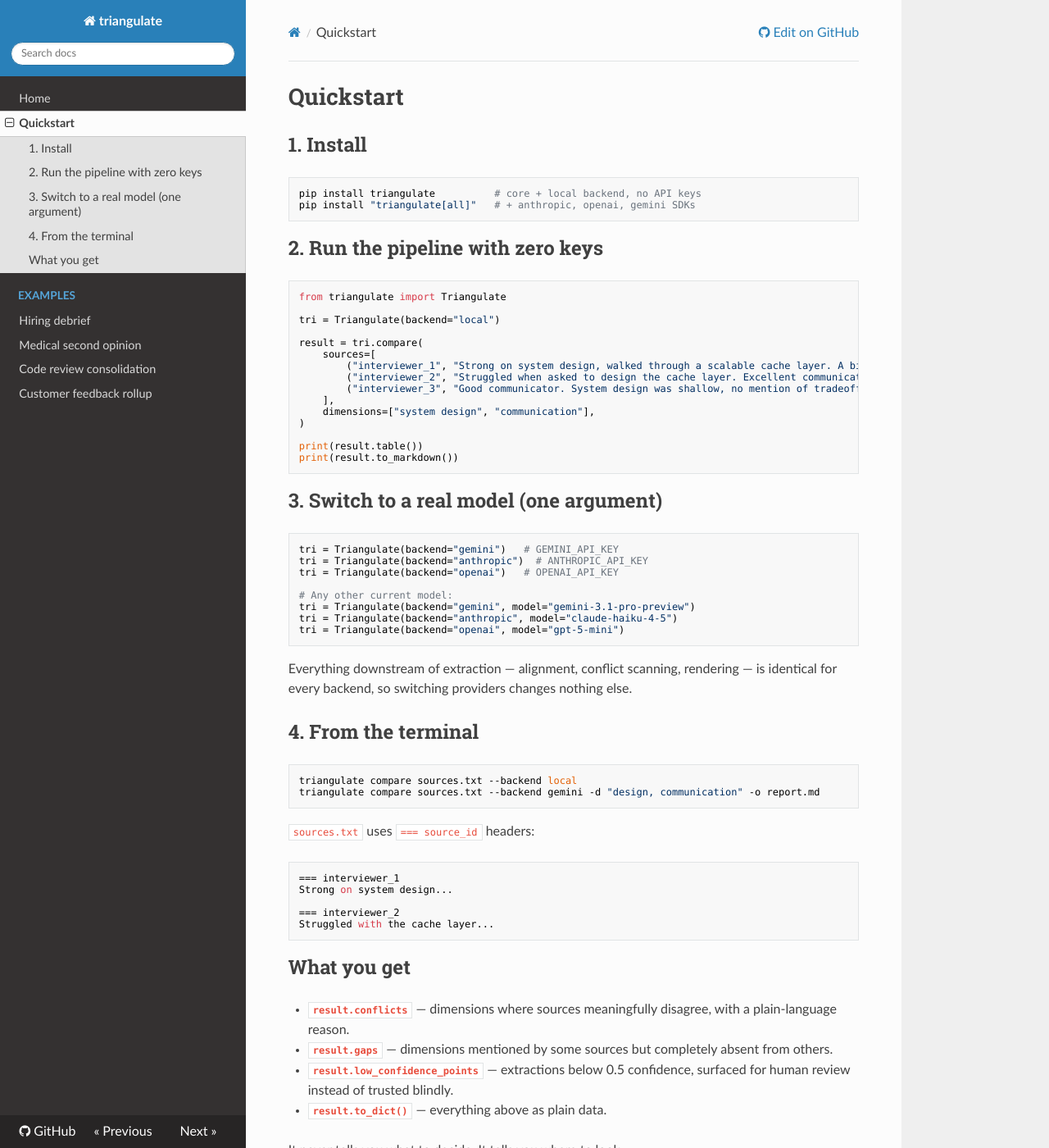
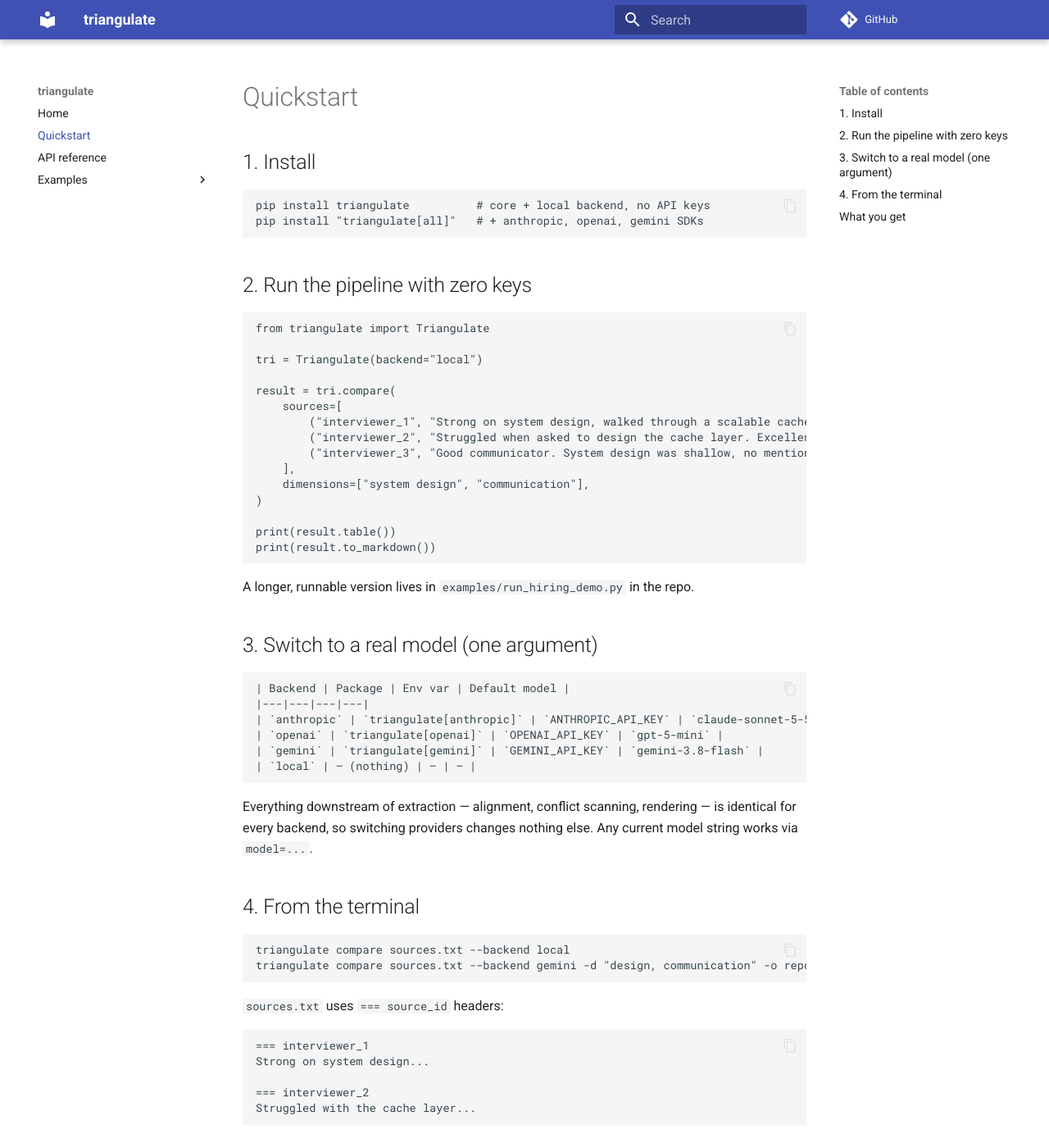
Before and after one commit to achuajays/triangulate, an MkDocs documentation site: the page built from docs/quickstart.md, in a window 1280 px wide and 1400 px high. Shown: the whole window at 82% size. Built offline with MkDocs 1.6.1 and Material for MkDocs 9.7.7, drawn with Linux system fonts in a browser that asks for light colours; nearby versions of some CDN libraries; comment, search, counter and statistics services are not loaded; some of the changed text lies outside the part shown.

Commit message:
docs: mkdocs material site, API reference, GitHub Pages workflow
- docs/api.md documenting the full public surface
- quickstart self-contained for docs builds, backend table with models
- material theme, strict build in CI
- Pages workflow publishes site on every push to main
- conflict scan: first-cue-wins stance detection so mixed-sentiment
  claims aren't counted on both sides of a conflict

🤖 Generated with Codebuff
Co-Authored-By: Codebuff <noreply@codebuff.com>

````diff
--- a/docs/quickstart.md
+++ b/docs/quickstart.md
@@ -27,21 +27,22 @@ print(result.table())
 print(result.to_markdown())
 ```
 
+A longer, runnable version lives in `examples/run_hiring_demo.py` in the repo.
+
 ## 3. Switch to a real model (one argument)
 
 ```python
-tri = Triangulate(backend="gemini")   # GEMINI_API_KEY
-tri = Triangulate(backend="anthropic")  # ANTHROPIC_API_KEY
-tri = Triangulate(backend="openai")   # OPENAI_API_KEY
-
-# Any other current model:
-tri = Triangulate(backend="gemini", model="gemini-3.1-pro-preview")
-tri = Triangulate(backend="anthropic", model="claude-haiku-4-5")
-tri = Triangulate(backend="openai", model="gpt-5-mini")
+| Backend | Package | Env var | Default model |
+|---|---|---|---|
+| `anthropic` | `triangulate[anthropic]` | `ANTHROPIC_API_KEY` | `claude-sonnet-5-5` |
+| `openai` | `triangulate[openai]` | `OPENAI_API_KEY` | `gpt-5-mini` |
+| `gemini` | `triangulate[gemini]` | `GEMINI_API_KEY` | `gemini-3.8-flash` |
+| `local` | — (nothing) | — | — |
 ```
 
 Everything downstream of extraction — alignment, conflict scanning, rendering —
-is identical for every backend, so switching providers changes nothing else.
+is identical for every backend, so switching providers changes nothing else. Any
+current model string works via `model=...`.
 
 ## 4. From the terminal
 
--- a/mkdocs.yml
+++ b/mkdocs.yml
@@ -5,10 +5,16 @@ repo_url: https://github.com/workatustadarshajay/triangulate
 nav:
   - Home: index.md
   - Quickstart: quickstart.md
+  - API reference: api.md
   - Examples:
       - Hiring debrief: examples/hiring.md
       - Medical second opinion: examples/medical.md
       - Code review consolidation: examples/code_review.md
       - Customer feedback rollup: examples/feedback.md
 
-theme: readthedocs
+theme:
+  name: material
+  palette:
+    primary: indigo
+  features:
+    - content.code.copy
--- a/pyproject.toml
+++ b/pyproject.toml
@@ -7,7 +7,6 @@ name = "triangulate"
 version = "0.1.0"
 description = "Compare multiple free-text accounts of the same subject: find where they agree, disagree, and what's missing."
 readme = "README.md"
-license = "MIT"
 requires-python = ">=3.10"
 authors = [{ name = "Triangulate Contributors" }]
 keywords = ["llm", "nlp", "analysis", "multi-source", "conflict-detection"]
````
Also changed, not shown: docs/api.md (added, +76 -0 lines), 9 other files.
